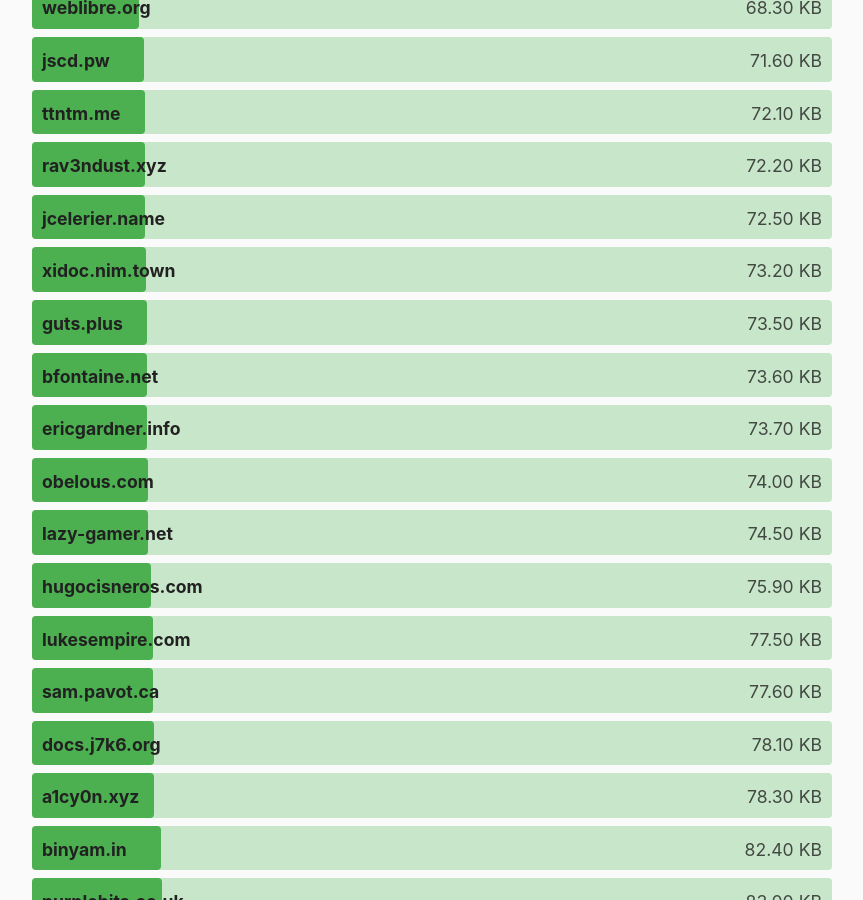
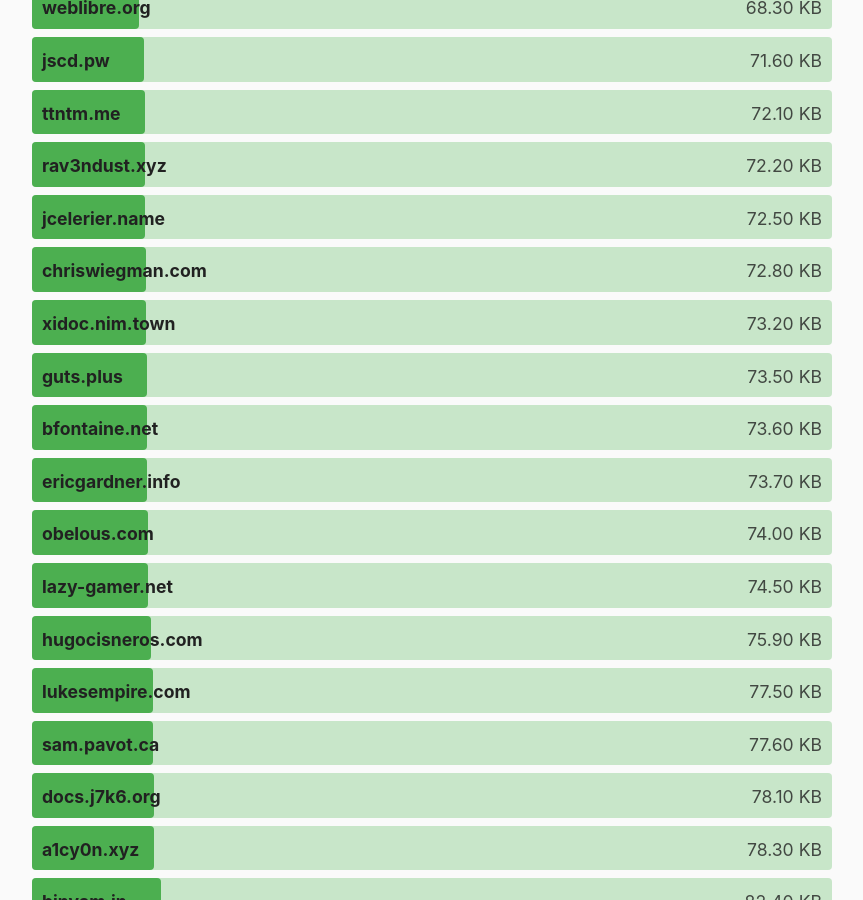
Before and after one commit to kevquirk/512kb.club, a Jekyll site: the page built from index.md, in a window 1280 px wide and 900 px high, scrolled down 11581 px. Shown: the whole window, without its empty margins (208-1071 px from the left). Built offline with Jekyll 4.4.1, drawn with Linux system fonts in a browser that asks for light colours.

Commit message:
Add chriswiegman.com

```diff
--- a/_data/sites.yml
+++ b/_data/sites.yml
@@ -363,6 +363,11 @@
   size: 5.09
   last_checked: 2021-11-15
 
+- domain: chriswiegman.com
+  url: https://chriswiegman.com/
+  size: 72.8
+  last_checked: 2022-02-20
+
 - domain: citizen428.net
   url: https://citizen428.net/
   size: 19.0
```
